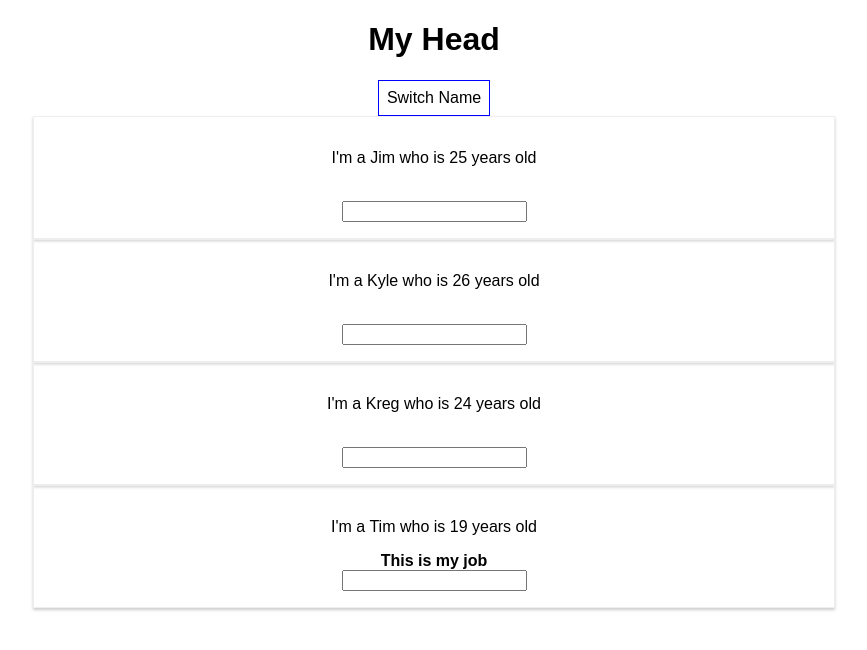
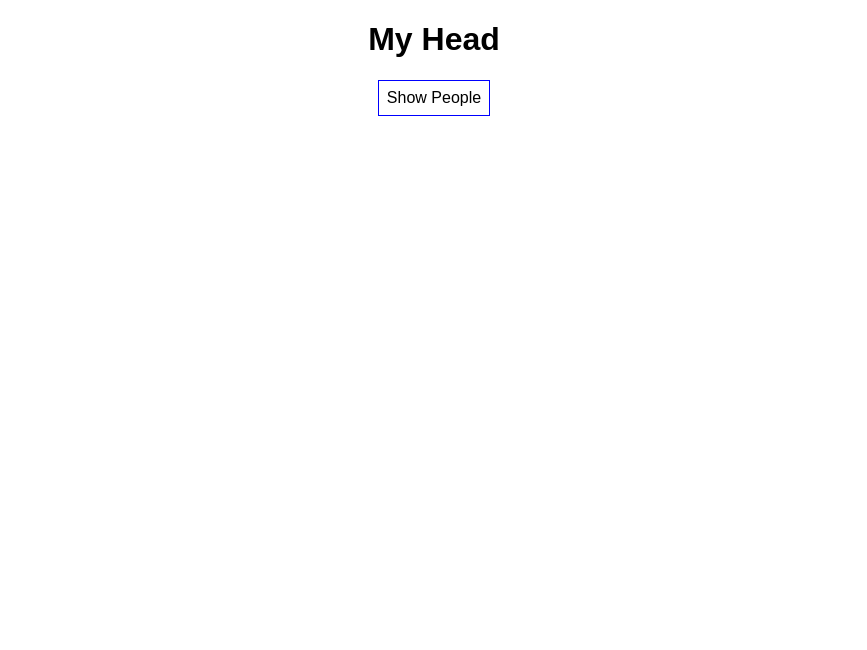
Before and after one commit to pannonbeard/udemy-react-complete-guide, a React (Create React App) app: page / in a window 1280 px wide. Shown: the top 650 px of the page, without its empty margins (206-1073 px from the left). Built offline with nearby package versions, Linux system fonts and the light colour scheme.

Commit message:
Working with change handlers and not mutating state

```diff
--- a/src/App.js
+++ b/src/App.js
@@ -5,10 +5,11 @@ import Person from './Person/Person'
 class App extends Component {
   state = {
     people: [
-      { name: 'Jim', age: 25 },
-      { name: 'Kyle', age: 26 },
-      { name: 'Kreg', age: 24 },
-    ]
+      { id: '1', name: 'Jim', age: 25 },
+      { id: '2', name: 'Kyle', age: 26 },
+      { id: '3', name: 'Kreg', age: 24 },
+    ],
+    showPersons: false
   }
 
   switchNameHandler = (newName) => {
@@ -17,9 +18,23 @@ class App extends Component {
     this.setState({ people })
   }
 
-  nameChangeHandler = (e) => {
-    let people = this.state.people
-    people[1].name = e.target.value
+  nameChangeHandler = (e, id) => {
+    const personIndex = this.state.people.findIndex( p => p.id === id)
+    const person = {...this.state.people[personIndex]}
+    person.name = e.target.value
+    const people = [...this.state.people]
+    people[personIndex] = person
+    this.setState({ people })
+  }
+
+  togglePersonsHandler = () => {
+    const showPersons = !this.state.showPersons
+    this.setState({ showPersons })
+  }
+
+  deletePersonHandler = (personIndex) => {
+    const people = [...this.state.people]; // Makes a copy of the array here instead of setting a pointer
+    people.splice(personIndex, 1);
     this.setState({ people })
   }
 
@@ -33,23 +48,28 @@ class App extends Component {
       cursor: 'pointer'
     }
 
-    const { people } = this.state
+    const { people, showPersons } = this.state
+    let persons = null
+    if (showPersons){
+      persons = people.map(
+        (person, index) => (
+          <Person
+            key={person.id}
+            click={this.deletePersonHandler.bind(this, index)} // one of two methods to passing methods down
+            name={person.name}
+            age={person.age}
+            //click={this.switchNameHandler.bind(this, 'max')}
+            change={(e) => this.nameChangeHandler(e, person.id)} // the other methods to passing methods down
+          />
+        )
+      )
+    }
+
     return (
       <div className="App">
         <h1>My Head</h1>
-        <button style={style} onClick={() => this.switchNameHandler('Maximal')}>Switch Name</button>
-        { people.map( (person, index) => (
-          <Person
-            key={index}
-            name={person.name}
-            age={person.age}
-            click={this.switchNameHandler.bind(this, 'max')}
-            change={this.nameChangeHandler}
-          />
-        ))}
-        <Person name={'Tim'} age={19} change={this.nameChangeHandler}>
-          <strong>This is my job</strong>
-        </Person>
+        <button style={style} onClick={this.togglePersonsHandler}>Show People</button>
+        {persons}
       </div>
     );
   }
--- a/src/Person/Person.css
+++ b/src/Person/Person.css
@@ -1,6 +1,6 @@
 .person{
   width: 60%;
-  margin: auto;
+  margin: 10px auto;
   border: 1px solid #eee;
   box-shadow: 0 2px 3px #ccc;
   padding: 16px;
--- a/src/Person/Person.js
+++ b/src/Person/Person.js
@@ -5,7 +5,7 @@ const person = ({name, age, click, change, children}) =>
   <div className="person">
     <p onClick={click}>I'm a {name} who is {age} years old</p>
     {children}<br />
-    <input type="text" onChange={change}/>
+    <input type="text" onChange={change} value={name}/>
   </div>
 
 export default person;
--- a/src/index.js
+++ b/src/index.js
@@ -2,7 +2,7 @@ import React from 'react';
 import ReactDOM from 'react-dom';
 import './index.css';
 import App from './App';
-import registerServiceWorker from './registerServiceWorker';
+//import registerServiceWorker from './registerServiceWorker';
 
 ReactDOM.render(<App />, document.getElementById('root'));
-registerServiceWorker();
+//registerServiceWorker();
```
